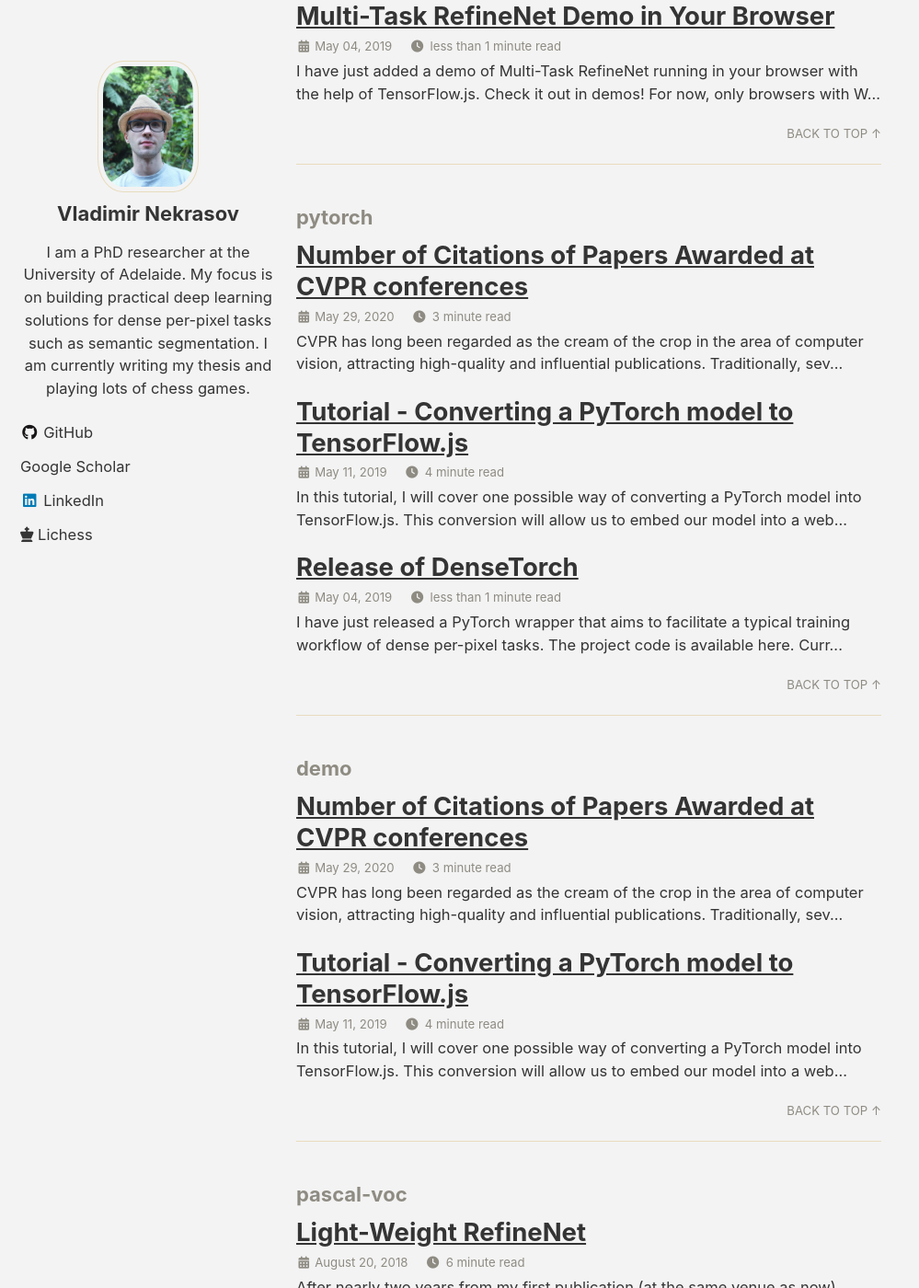
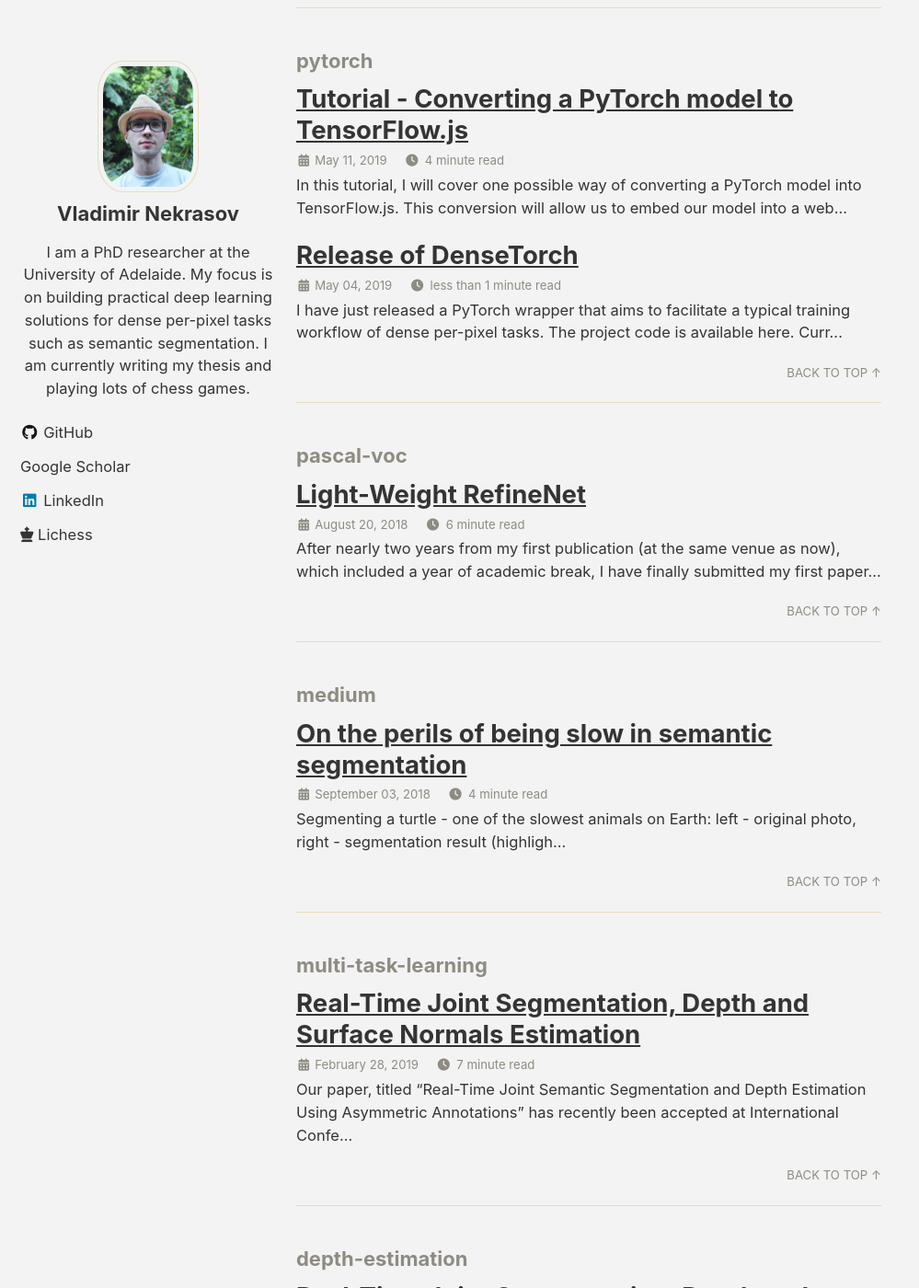
Before and after one commit to DrSleep/drsleep.github.io, a Jekyll site: the page built from _pages/tag-archive.md, in a window 1280 px wide and 1400 px high, scrolled down 2102 px. Shown: the whole window at 92% size, without its empty margins (0-999 px from the left). Built offline with Jekyll 4.4.1, drawn with Linux system fonts in a browser that asks for light colours; cached includes are drawn as plain includes; nearby versions of some CDN libraries; a style sheet for code colours, icons or effects is not loaded; some of the changed text lies outside the part shown.

```diff
--- a/_posts/2020-05-29-Number-of-Citations-of-Papers-Awarded-at-CVPR-Conferences.md
+++ b/_posts/2020-05-29-Number-of-Citations-of-Papers-Awarded-at-CVPR-Conferences.md
@@ -3,10 +3,6 @@
 date: 2020-05-29
 categories:
   - solyanka
-tags:
-  - pytorch
-  - javascript
-  - demo
 layout: splash
 ---
 
```
